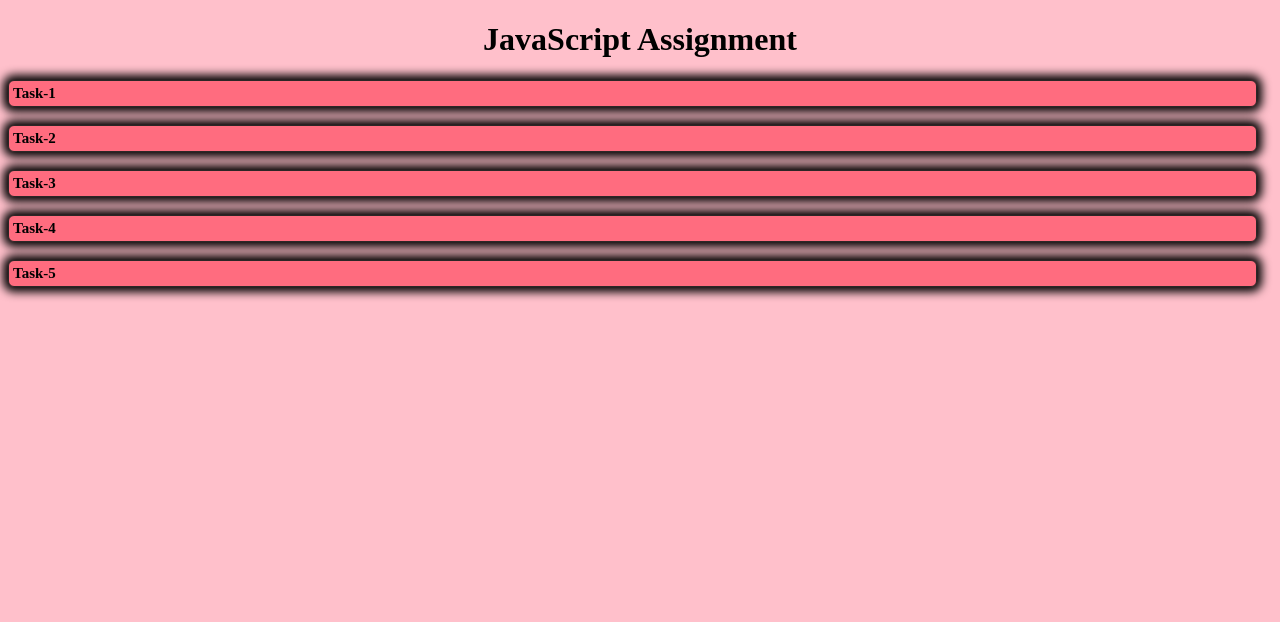
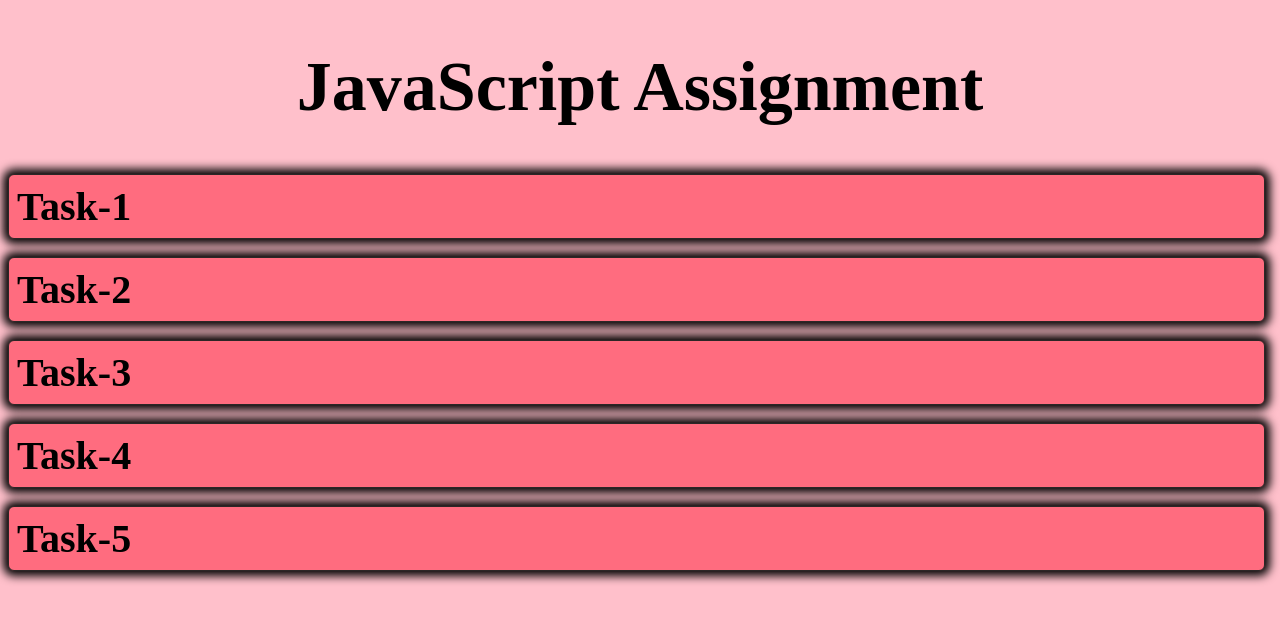
Before and after one commit to zifra3114/JavaScript-Assignment, a plain HTML site: page index.html in a window 1280 px wide. Drawn offline with Linux system fonts and the light colour scheme.

Commit message:
Add files via upload

```diff
--- a/index.html
+++ b/index.html
@@ -10,16 +10,18 @@
     }
     h1{
         text-align: center;
+        font-size: 70px;
+        text-shadow: 0px 0px 5px 8px hotpink;
     }
         a{
             text-decoration: none;
             color: #000;
-            font-size: 15px;
+            font-size: 40px;
             font-weight: bold;
             border: 1px solid  rgb(44, 38, 38);
             background-color: rgb(255, 108, 127);
             border-radius: 6px;
-            padding: 4px;
+            padding: 8px;
             box-shadow: 0 0 10px 5px black;
             display: inline-block;
             width: 98%;
```
